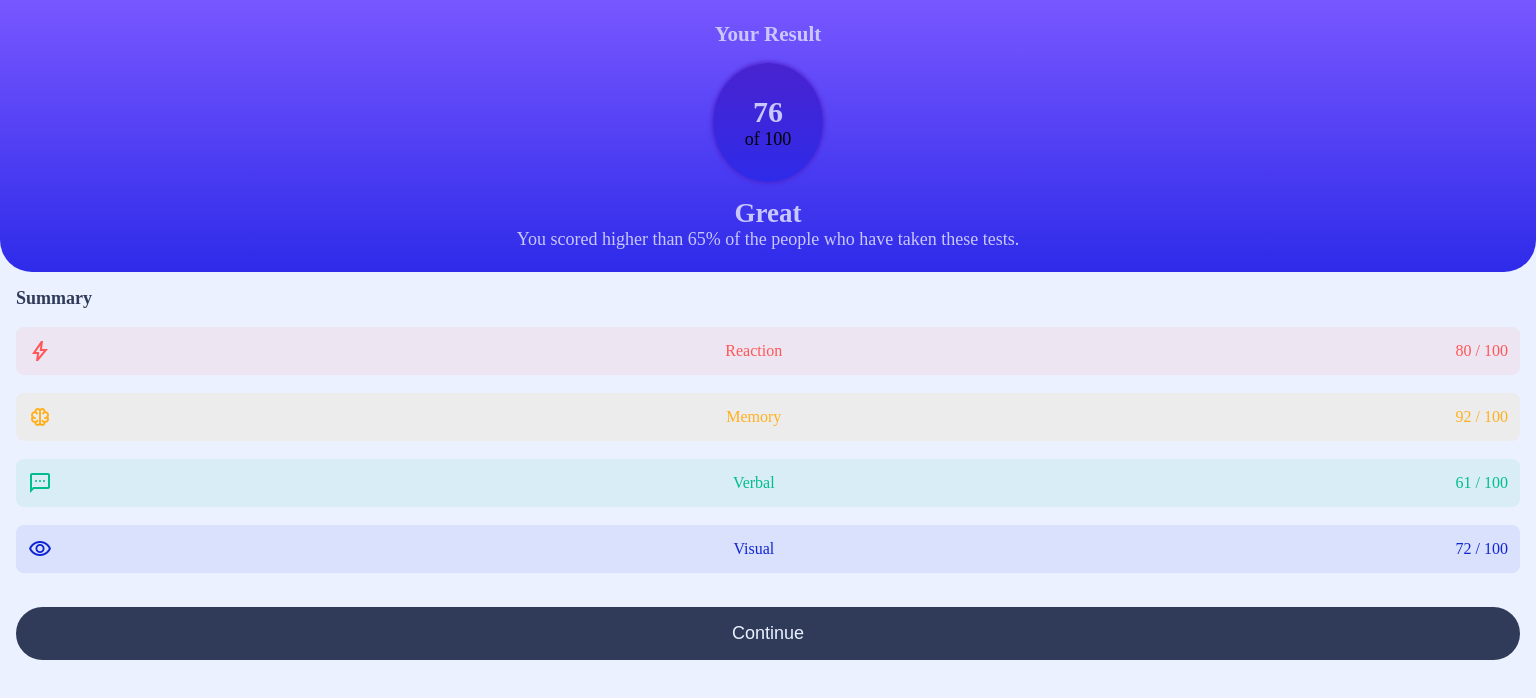
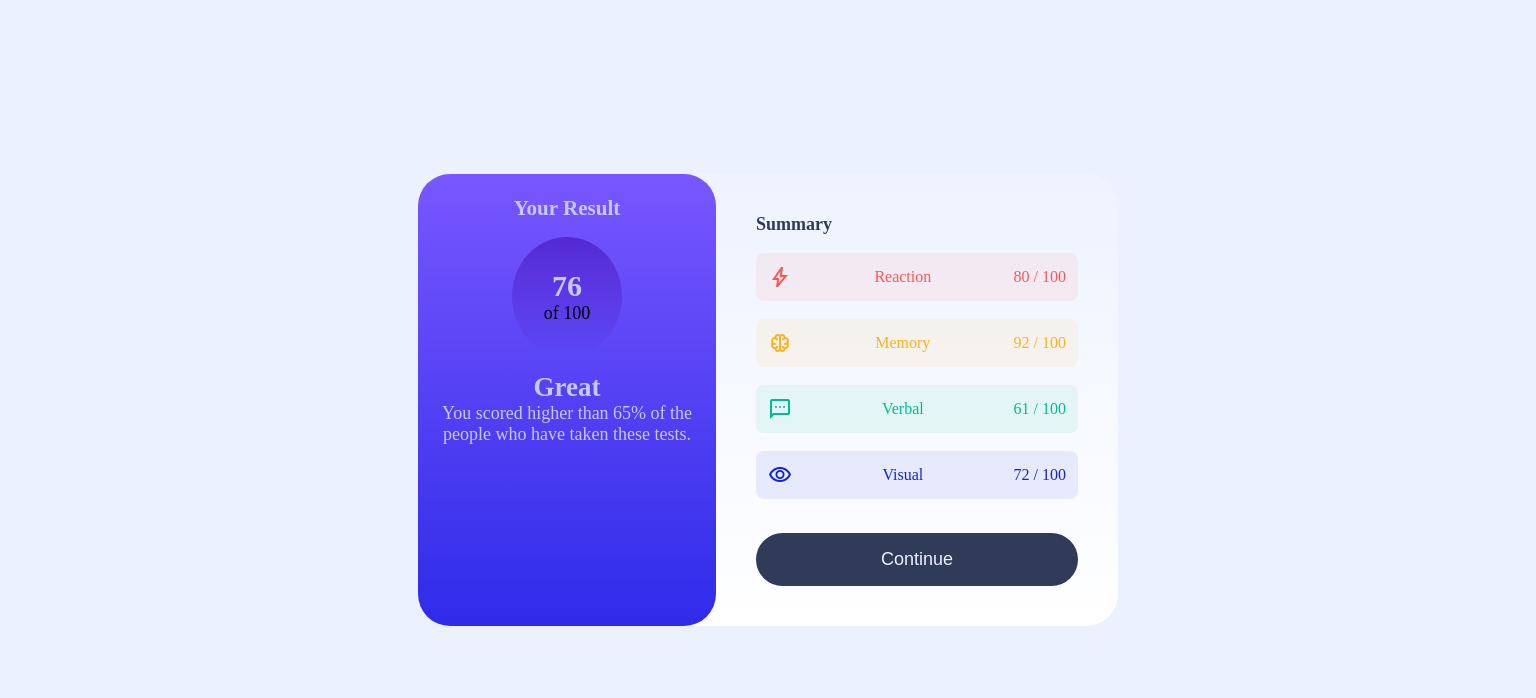
Before and after one commit to N1CK145/frontend-challanges, a plain HTML site: page 002_results-summary-component/index.html in a window 1536 px wide. Drawn offline with nearby package versions, Linux system fonts and the light colour scheme; a web font is replaced by a local one.

Commit message:
Add Desktop layout

```diff
--- a/002_results-summary-component/index.html
+++ b/002_results-summary-component/index.html
@@ -43,6 +43,7 @@
         </p>
       </div>
 
+      <div class="wrapper">
         <div class="summary">
           <h2>Summary</h2>
           <div class="summary-item summary-item-red">
@@ -84,5 +85,6 @@
 
         <button class="continue">Continue</button>
       </div>
+    </div>
   </body>
 </html>
--- a/002_results-summary-component/style.css
+++ b/002_results-summary-component/style.css
@@ -66,12 +66,11 @@ body {
 
   background-image: linear-gradient(
     var(--clr-violet-blue) -20%,
-    var(--clr-light-royal-blue) 100%
+    transparent 100%
   );
   width: fit-content;
   padding: 32px;
   border-radius: 100%;
-  box-shadow: 0px 0px 4px 1px var(--clr-violet-blue);
 }
 
 .score > span {
@@ -123,7 +122,7 @@ body {
   color: hsl(var(--clr-cobalt-blue));
 }
 
-.results > button {
+.continue {
   background-color: var(--clr-dark-gray-blue);
   margin: 16px;
   width: calc(100% - 32px);
@@ -133,3 +132,36 @@ body {
   color: var(--clr-white);
   font-size: 18px;
 }
+
+@media (min-width: 1440px) {
+  body {
+    height: 100vh;
+    background-color: var(--clr-white);
+  }
+
+  .results {
+    max-width: 700px;
+    display: flex;
+    justify-content: stretch;
+    position: absolute;
+    left: 0;
+    right: 0;
+    margin: 0 auto;
+    position: absolute;
+    top: 50%;
+    -ms-transform: translateY(-50%);
+    transform: translateY(-50%);
+    background-image: linear-gradient(hsla(0, 0%, 100%, 0.139), white);
+    border-radius: 32px;
+  }
+
+  .results > .header {
+    max-width: 300px;
+    border-radius: 32px;
+  }
+
+  .results > .wrapper {
+    width: 100%;
+    margin: 24px;
+  }
+}
```
Lines whose indentation alone changed are shown as unchanged.
